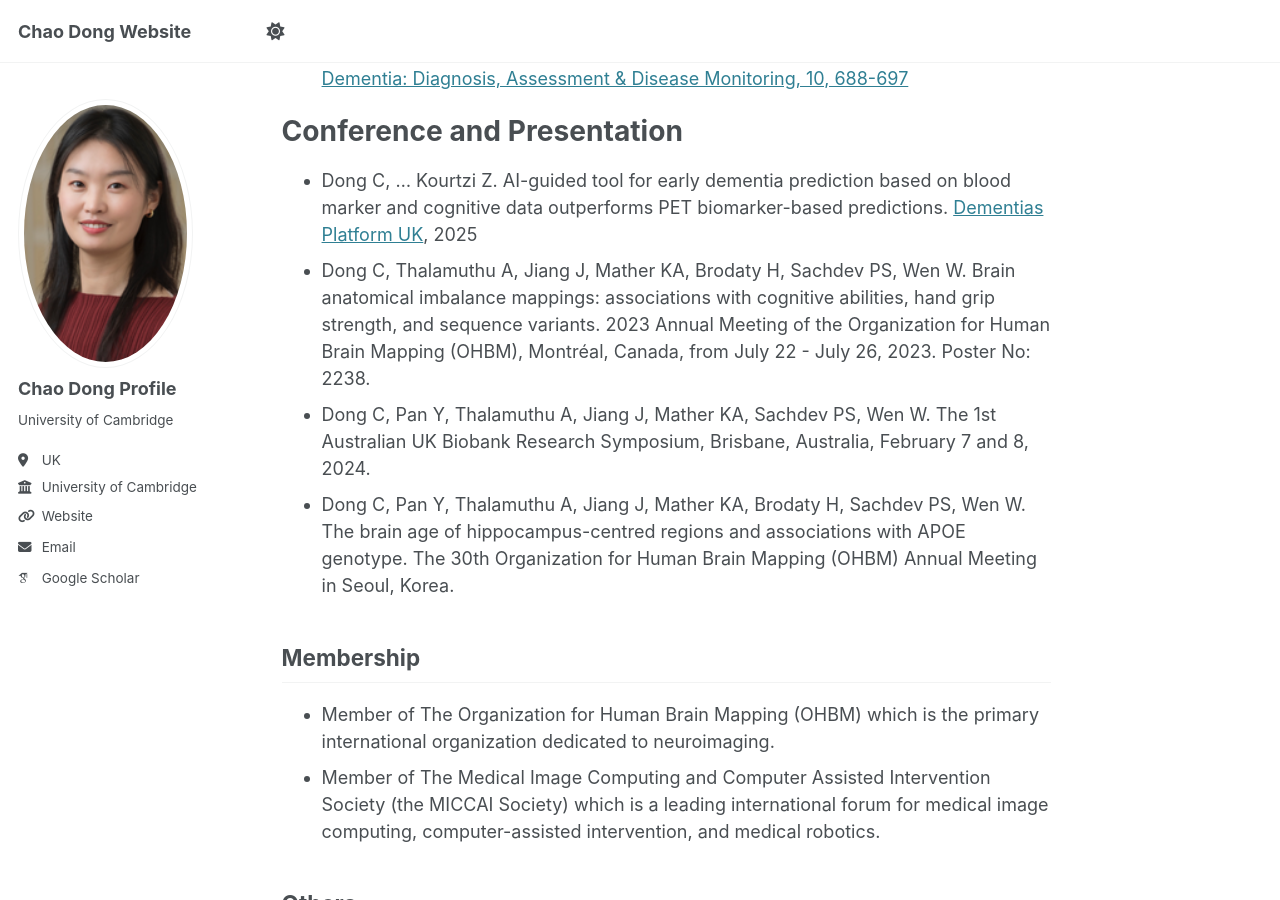
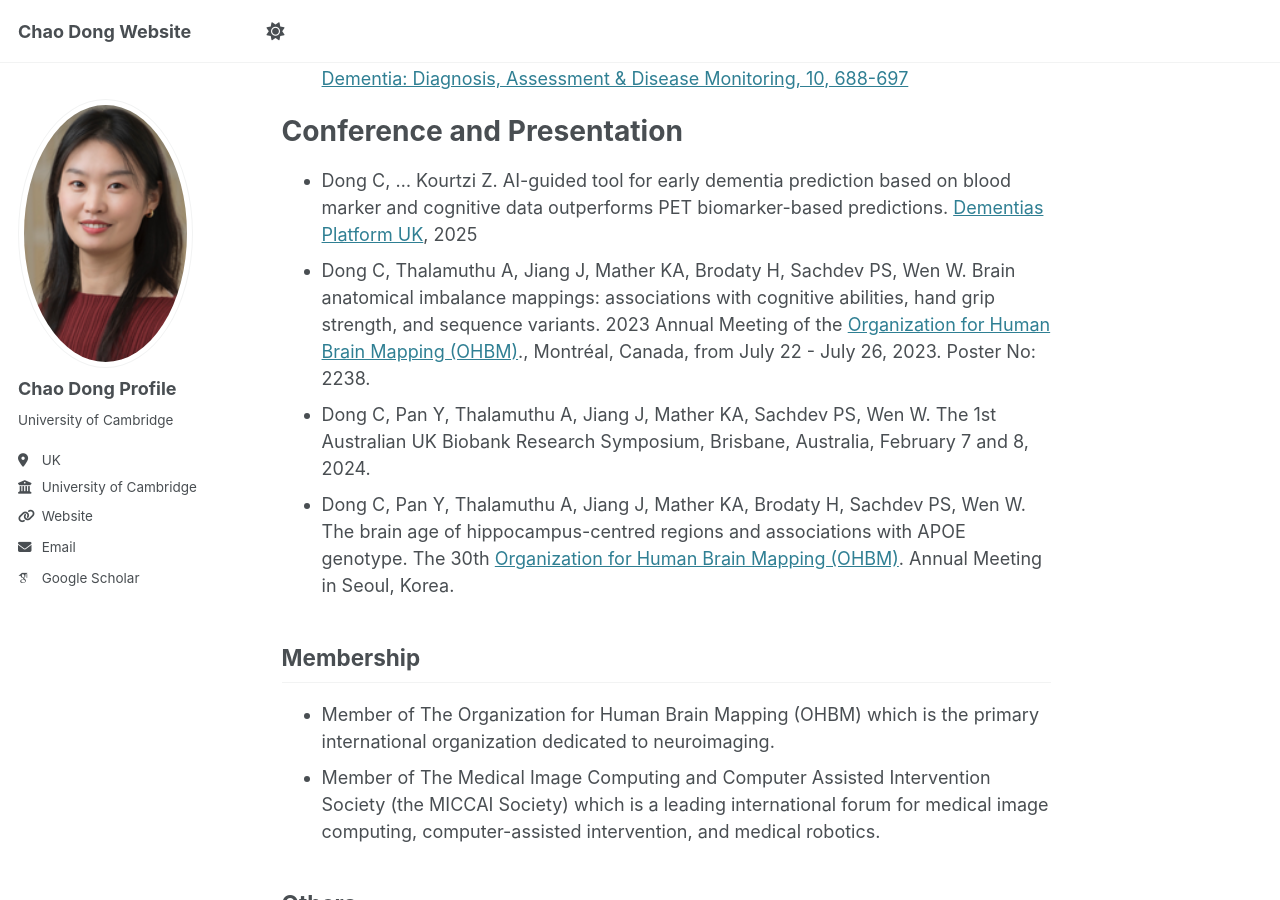
Before and after one commit to ChaoDong12/chaodong.github.io, a Jekyll site: the page built from _pages/about.md, in a window 1280 px wide and 900 px high, scrolled down 1474 px. Built offline with Jekyll 4.4.1, drawn with Linux system fonts in a browser that asks for light colours; some web fonts are replaced; part of the change alters nothing that is shown.

```diff
--- a/_pages/about.md
+++ b/_pages/about.md
@@ -39,9 +39,9 @@ Publication
 Conference and Presentation
 ======
 * Dong C, … Kourtzi Z. AI-guided tool for early dementia prediction based on blood marker and cognitive data outperforms PET biomarker-based predictions. [Dementias Platform UK](https://www.dementiasplatform.uk/), 2025
-* Dong C, Thalamuthu A, Jiang J, Mather KA, Brodaty H, Sachdev PS, Wen W. Brain anatomical imbalance mappings: associations with cognitive abilities, hand grip strength, and sequence variants. 2023 Annual Meeting of the Organization for Human Brain Mapping (OHBM), Montréal, Canada, from July 22 - July 26, 2023. Poster No: 2238.
+* Dong C, Thalamuthu A, Jiang J, Mather KA, Brodaty H, Sachdev PS, Wen W. Brain anatomical imbalance mappings: associations with cognitive abilities, hand grip strength, and sequence variants. 2023 Annual Meeting of the [Organization for Human Brain Mapping (OHBM)](https://www.humanbrainmapping.org/i4a/pages/index.cfm?pageid=1)., Montréal, Canada, from July 22 - July 26, 2023. Poster No: 2238.
 * Dong C, Pan Y, Thalamuthu A, Jiang J, Mather KA, Sachdev PS, Wen W. The 1st Australian UK Biobank Research Symposium, Brisbane, Australia, February 7 and 8, 2024.
-* Dong C, Pan Y, Thalamuthu A, Jiang J, Mather KA, Brodaty H, Sachdev PS, Wen W. The brain age of hippocampus-centred regions and associations with APOE genotype. The 30th Organization for Human Brain Mapping (OHBM) Annual Meeting in Seoul, Korea.
+* Dong C, Pan Y, Thalamuthu A, Jiang J, Mather KA, Brodaty H, Sachdev PS, Wen W. The brain age of hippocampus-centred regions and associations with APOE genotype. The 30th [Organization for Human Brain Mapping (OHBM)](https://www.humanbrainmapping.org/i4a/pages/index.cfm?pageid=1). Annual Meeting in Seoul, Korea.
 
 
 Membership
```
